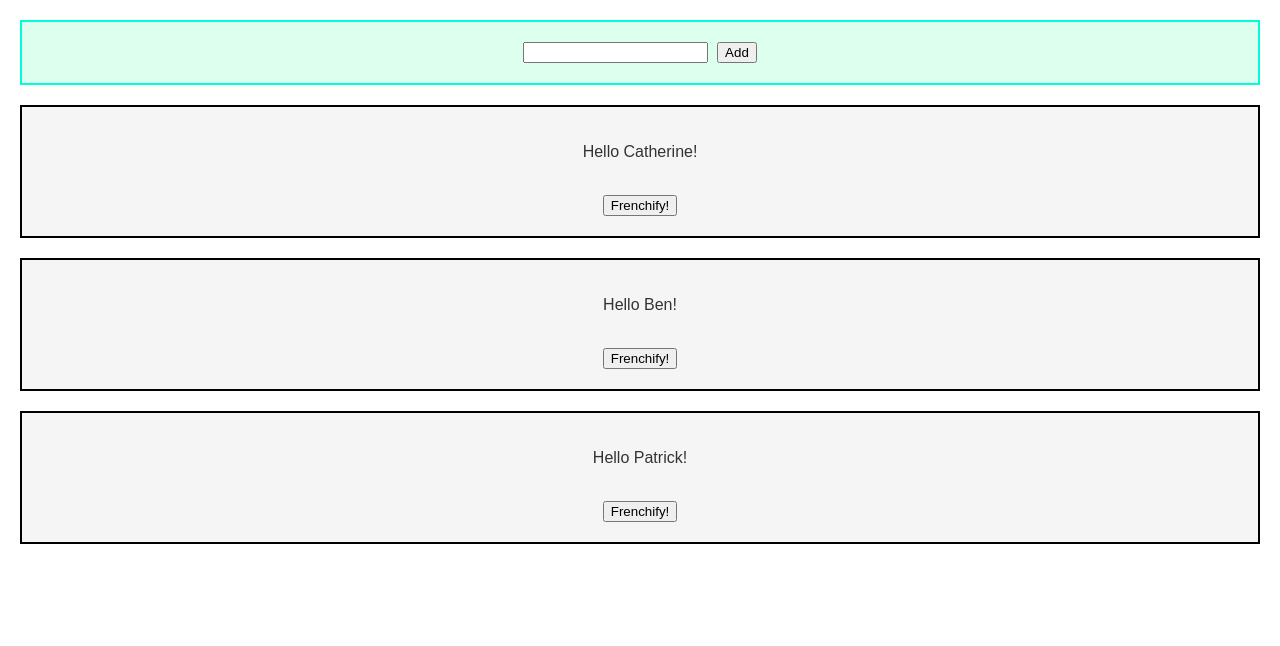
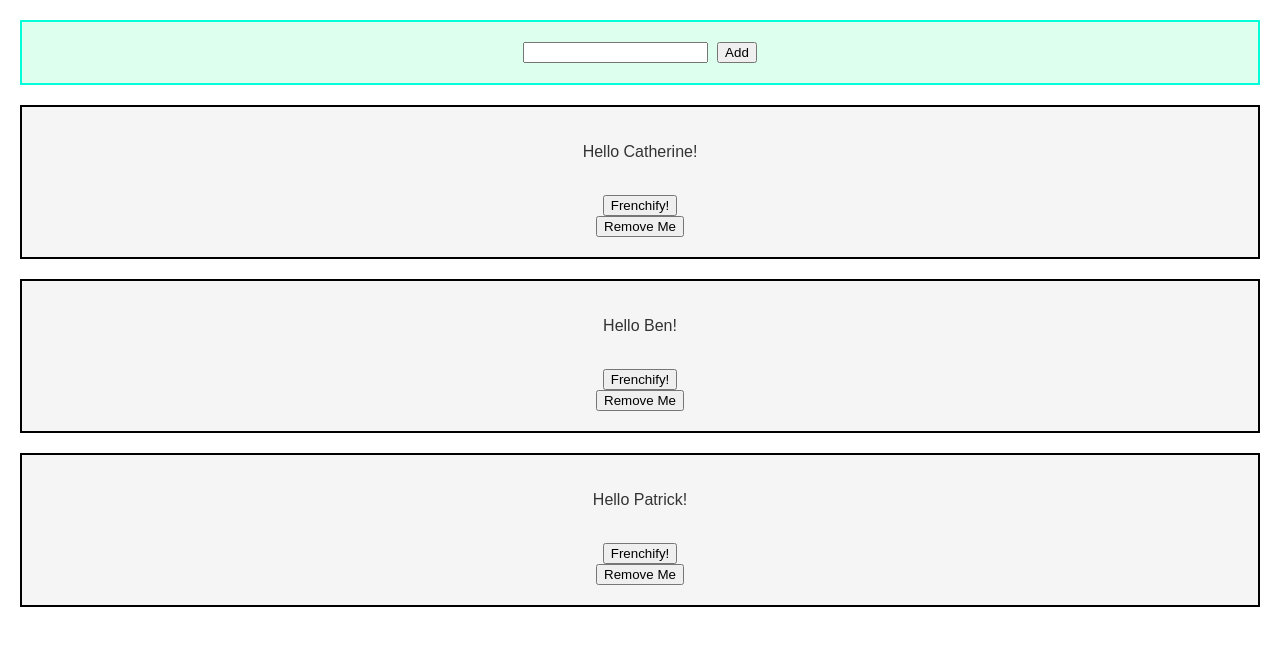
Before and after one commit to therealbenjamin/react-todos, a React (Create React App) app: page / in a window 1280 px wide. Shown: the top 646 px of the page. Built offline with nearby package versions, Linux system fonts and the light colour scheme.

Commit message:
add method and click handler for remove button

```diff
--- a/src/HelloWorld.js
+++ b/src/HelloWorld.js
@@ -6,6 +6,11 @@
     super(props);
     this.state = { greeting: 'Hello' };
     this.frenchify = this.frenchify.bind(this);
+    this.removeGreeting = this.removeGreeting.bind(this);
+  }
+
+  removeGreeting() {
+    this.props.removeGreeting(this.props.name);
   }
 
   render() {
@@ -14,6 +19,8 @@
         <p>{this.state.greeting} {this.props.name}!</p>
         <br/>
         <button onClick={this.frenchify}>Frenchify!</button>
+        <br/>
+        <button onClick={this.removeGreeting}>Remove Me</button>
       </div>
     );
   }
--- a/src/HelloWorldList.js
+++ b/src/HelloWorldList.js
@@ -8,10 +8,18 @@
     super(props);
     this.state = { greetings: ['Catherine', 'Ben', 'Patrick'] };
     this.addGreeting = this.addGreeting.bind(this);
+    this.removeGreeting = this.removeGreeting.bind(this);
   }
 
   addGreeting(newName) {
     this.setState({ greetings: [...this.state.greetings, newName] });
+  }
+
+  removeGreeting(removeName) {
+    let filteredGreetings = this.state.greetings.filter(name => {
+      return name !== removeName;
+    });
+    this.setState({ greetings: filteredGreetings });
   }
 
   render() {
@@ -25,7 +33,11 @@
 
   renderGreetings() {
     return this.state.greetings.map(name => (
-      <HelloWorld key={name} name={name}/>
+      <HelloWorld
+        key={name}
+        name={name}
+        removeGreeting={this.removeGreeting}
+      />
     ));
   }
 }
```
